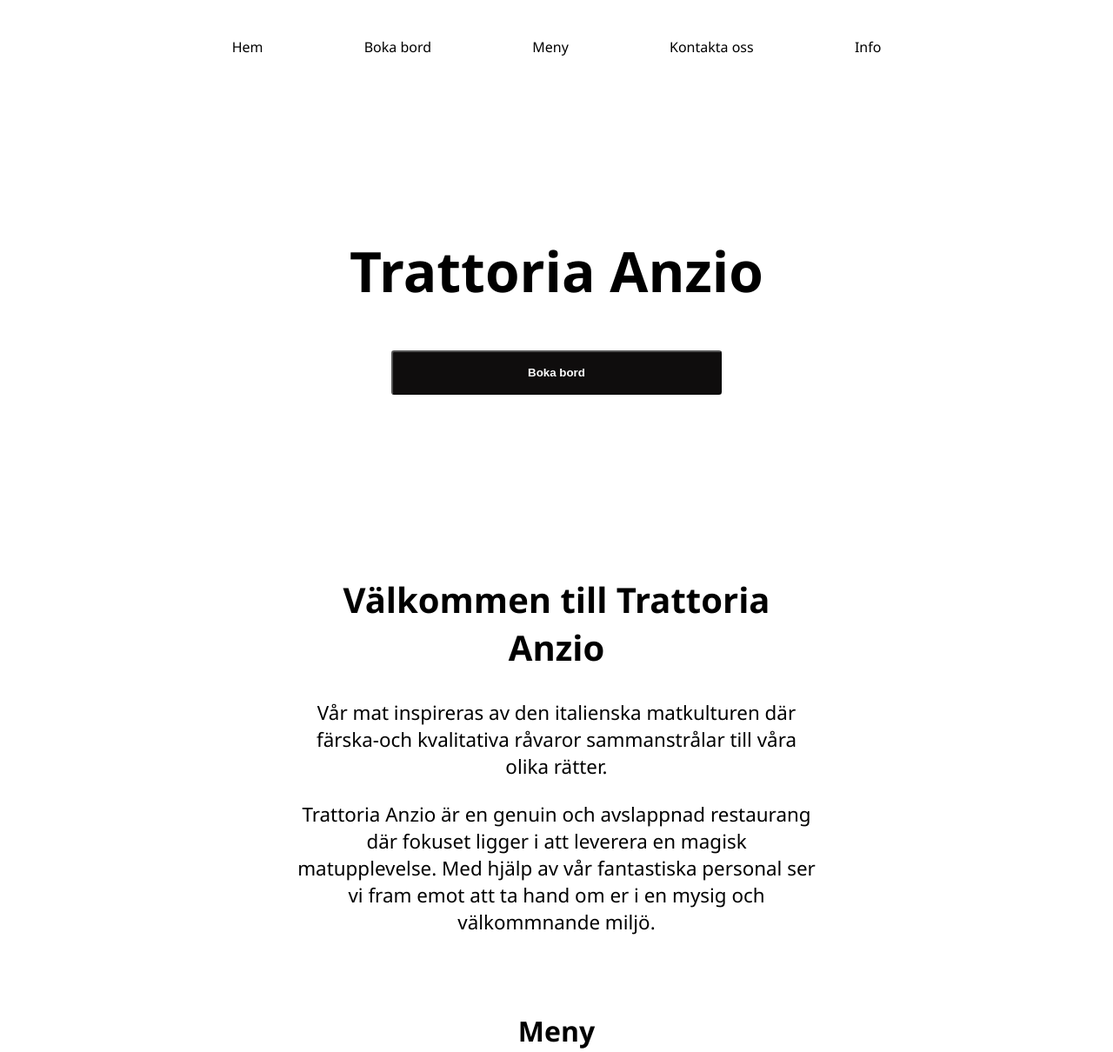
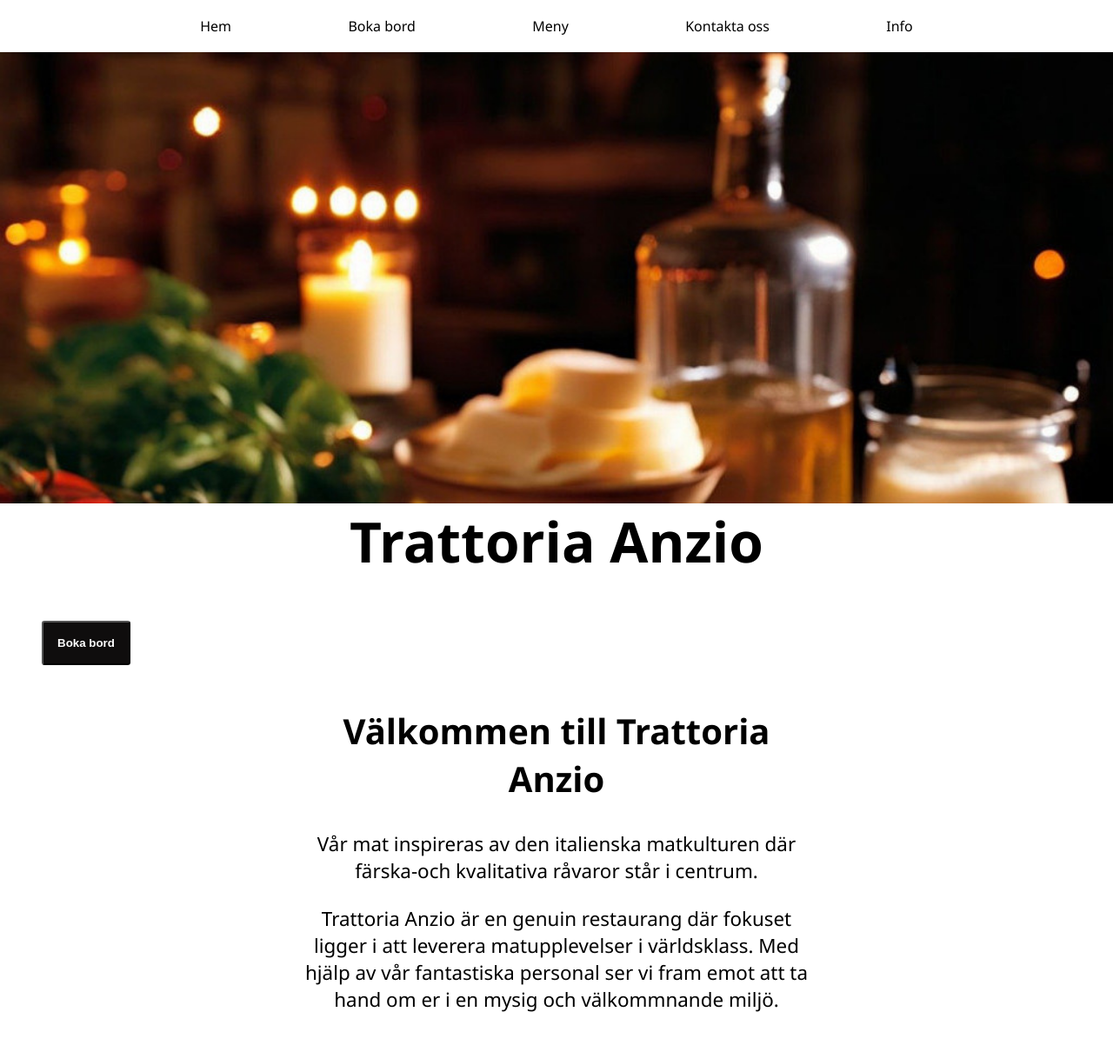
Before and after one commit to BickeB/Labb2-HTML, a plain HTML site: page index.html in a window 1280 px wide. Shown: the top 1210 px of the page at 87% size. Drawn offline with Linux system fonts and the light colour scheme.

Commit message:
Navbar style okej tror jag save 5

```diff
--- a/index.html
+++ b/index.html
@@ -32,21 +32,26 @@
 
     <main class="main-content">
         <!-- Introsektion för en snabb introduktion -->
-        <section id="intro-center">
-            <h1>Trattoria Anzio</h1>
-            <!-- <img src="bilder/pasta-1024px.jpg" alt="bild_på_pasta" class="full-width-image"> -->
-            <button type="button" class="bokabord-knapp">Boka bord</button>
+        <section id="intro-image-center">
+            <img src="bilder/pasta-1024pxcropp.jpg"
+            alt="bild_på_pasta"
+            class="full-width-image"
+            >
+            <div class="overlay-content">
+                <h1>Trattoria Anzio</h1>
+                <button type="button" class="bokabord-knapp">Boka bord</button>
+            </div>
         </section>
 
         <section id="intro-secondary">
             <h2>Välkommen till Trattoria Anzio</h2>
             <p id="intro-p1">
                 Vår mat inspireras av den italienska matkulturen där
-                färska-och kvalitativa råvaror sammanstrålar till våra olika rätter.
+                färska-och kvalitativa råvaror står i centrum.
             </p>
             <p id="intro-p2">
-                Trattoria Anzio är en genuin och avslappnad restaurang där
-                fokuset ligger i att leverera en magisk matupplevelse.
+                Trattoria Anzio är en genuin restaurang där
+                fokuset ligger i att leverera matupplevelser i världsklass.
                 Med hjälp av vår fantastiska personal ser vi fram emot att
                 ta hand om er i en mysig och välkommnande miljö.
             </p>
--- a/style.css
+++ b/style.css
@@ -15,27 +15,32 @@ body {
     height: 100vh;
 }
 
-header {
+/* header {
     grid-area:header;
-    display: flex;
-    align-items: center;
-    justify-content: center;
     margin: 1.5rem;
     padding: 1.2rem;
+} */
 
+nav {
+    position: fixed;
+    width: 100%;
 }
 
 nav ul {
+    display: flex;
+    align-items:center;
+    justify-content: center;
     list-style-type:none;
     overflow: hidden;
+    background-color:rgba(255, 255, 255, 1);
+    width: 100%;
 
 }
 
 nav li {
     /* Gör så att listan hamnar vågrätt */
     display: inline;
-    margin: 1.5rem;
-    padding: 2rem;
+    margin: 1.2rem;
 }
 
 nav a {
@@ -43,6 +48,7 @@ nav a {
     text-decoration: none;
     color: black;
     font-weight:500;
+    margin: 3rem;
 }
 
 
@@ -57,21 +63,23 @@ nav a {
     ;
 }
 
-#intro-center {
+#intro-image-center {
     display: grid;
     grid-area: intro-center;
-    margin:auto;
-    padding: 10rem;
+    /* margin:auto;
+    padding: 10rem; */
 }
 
-#intro-center .full-width-image {
+.full-width-image {
+    height: auto;
     width: 100%;
-    height: auto;
     display: block;
 }
 
 h1 {
     font-size: 4rem;
+    text-align: center;
+
 }
 
 .bokabord-knapp {
```
Also changed, not shown: bilder/pasta-1024pxcropp.jpg (added).
